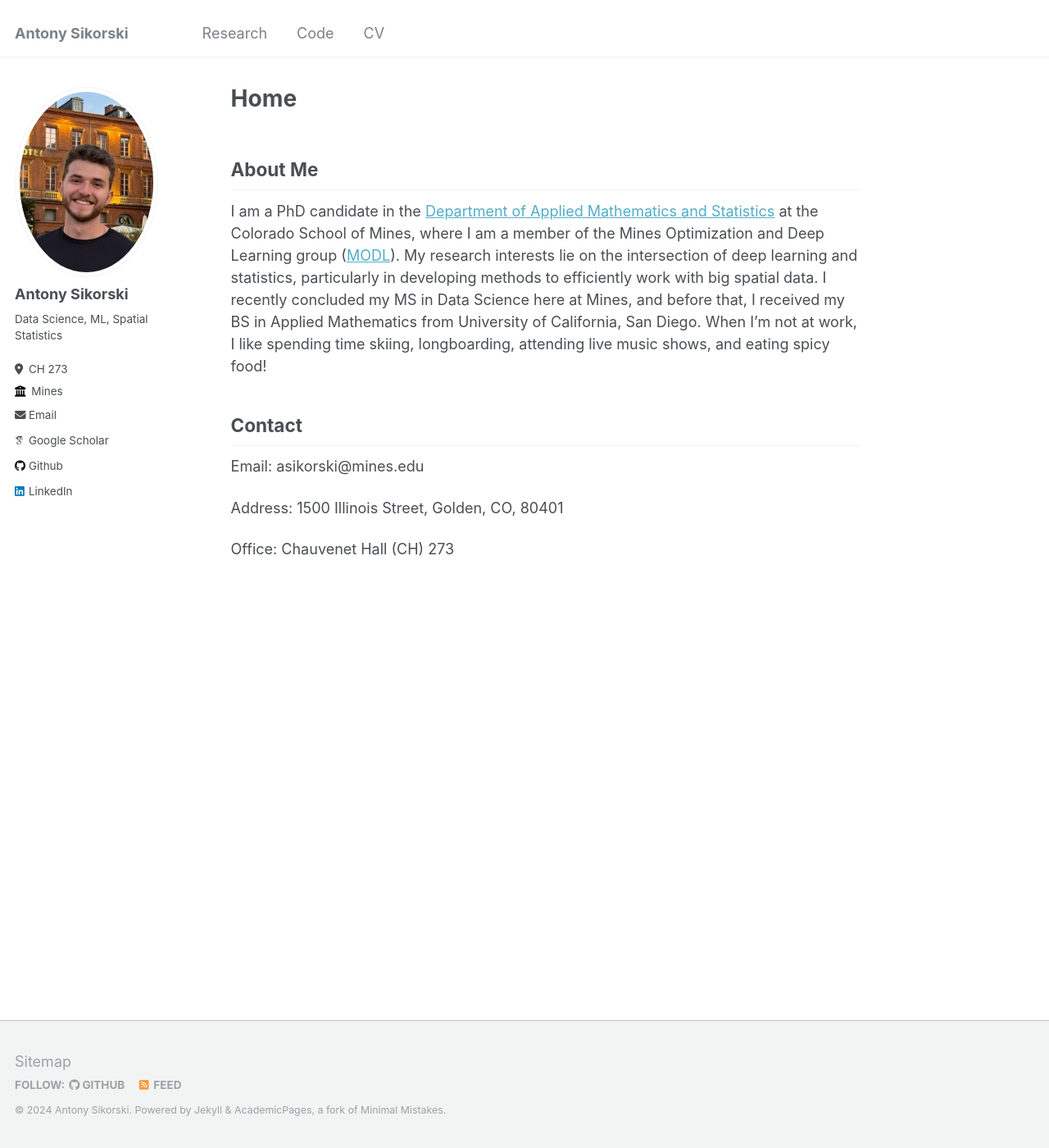
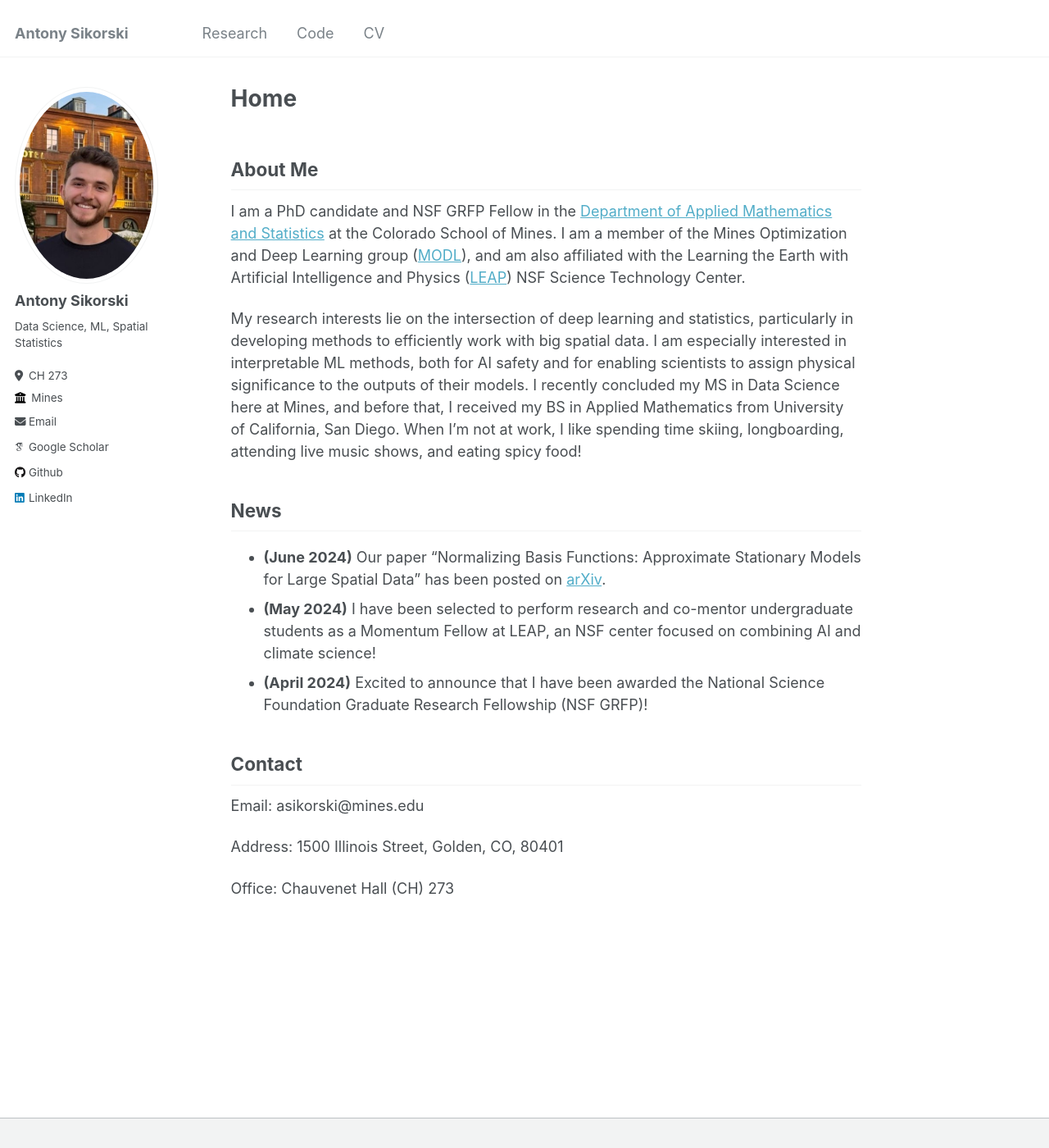
Before and after one commit to antonyxsik/antonyxsik.github.io, a Jekyll site: the page built from _pages/about.md, in a window 1280 px wide and 1400 px high. Shown: the whole window at 82% size. Built offline with Jekyll 4.4.1, drawn with Linux system fonts in a browser that asks for light colours; some web fonts are replaced.

Commit message:
profile and about

```diff
--- a/_pages/about.md
+++ b/_pages/about.md
@@ -10,7 +10,15 @@ redirect_from:
 
 About Me
 ------
-I am a PhD candidate in the [Department of Applied Mathematics and Statistics](https://ams.mines.edu/) at the Colorado School of Mines, where I am a member of the Mines Optimization and Deep Learning group ([MODL](https://ams.mines.edu/optimization-and-deep-learning/)). My research interests lie on the intersection of deep learning and statistics, particularly in developing methods to efficiently work with big spatial data. I recently concluded my MS in Data Science here at Mines, and before that, I received my BS in Applied Mathematics from University of California, San Diego. When I'm not at work, I like spending time skiing, longboarding, attending live music shows, and eating spicy food!
+I am a PhD candidate and NSF GRFP Fellow in the [Department of Applied Mathematics and Statistics](https://ams.mines.edu/) at the Colorado School of Mines. I am a member of the Mines Optimization and Deep Learning group ([MODL](https://ams.mines.edu/optimization-and-deep-learning/)), and am also affiliated with the Learning the Earth with Artificial Intelligence and Physics ([LEAP](https://leap.columbia.edu/education/2024-leap-summer-momentum-fellowship/)) NSF Science Technology Center.
+
+My research interests lie on the intersection of deep learning and statistics, particularly in developing methods to efficiently work with big spatial data. I am especially interested in interpretable ML methods, both for AI safety and for enabling scientists to assign physical significance to the outputs of their models. I recently concluded my MS in Data Science here at Mines, and before that, I received my BS in Applied Mathematics from University of California, San Diego. When I'm not at work, I like spending time skiing, longboarding, attending live music shows, and eating spicy food!
+
+News
+------
+- **(June 2024)** Our paper "Normalizing Basis Functions: Approximate Stationary Models for Large Spatial Data" has been posted on [arXiv](https://arxiv.org/abs/2405.13821).
+- **(May 2024)** I have been selected to perform research and co-mentor undergraduate students as a Momentum Fellow at LEAP, an NSF center focused on combining AI and climate science!
+- **(April 2024)** Excited to announce that I have been awarded the National Science Foundation Graduate Research Fellowship (NSF GRFP)!
 
 Contact
 ------
```
Also changed, not shown: images/france_profile.png.jpeg.
